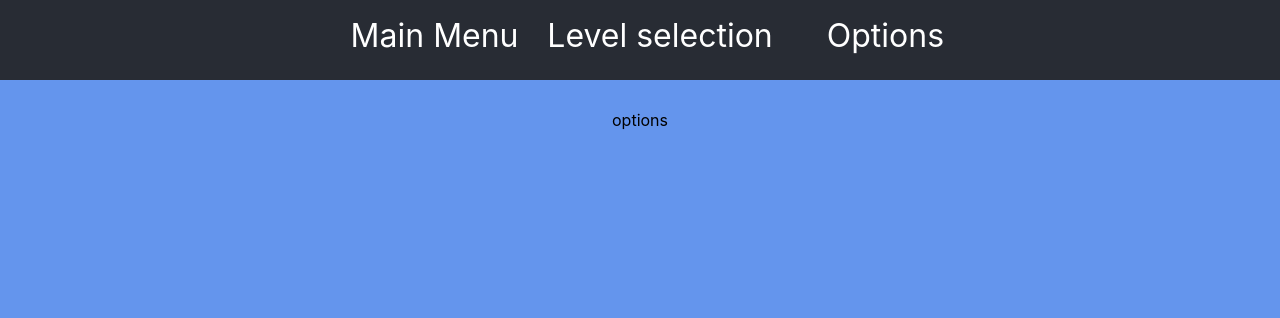
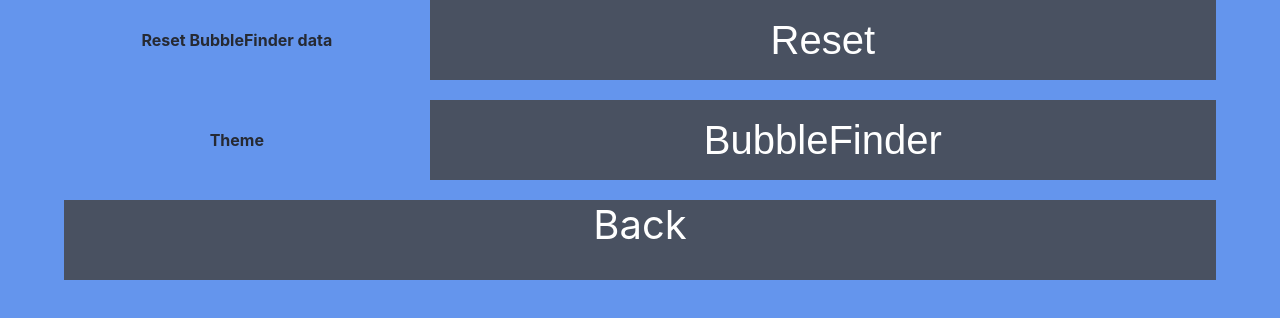
Before and after one commit to elizeumadeira/bubblefinder, a React (Create React App) app: page /options in a window 1280 px wide. Shown: the top 318 px of the page. Built offline with nearby package versions, Linux system fonts and the light colour scheme.

Commit message:
Options screen addedd

```diff
--- a/src/component/header/index.js
+++ /dev/null
@@ -1,23 +0,0 @@
-import React, { useState } from 'react';
-import { Link } from "react-router-dom";
-import './index.scss';
-
-export default (props) => {
-    return (
-        <>
-            <header className="App-header">
-                <ul>
-                    <li>
-                        <Link to="/">Main Menu</Link>
-                    </li>
-                    <li>
-                        <Link to="/level-selection">Level selection</Link>
-                    </li>
-                    <li>
-                        <Link to="/options">Options</Link>
-                    </li>
-                </ul>
-            </header>
-        </>
-    )
-}
--- a/src/component/header/index.scss
+++ /dev/null
@@ -1,22 +0,0 @@
-.App-header {
-    background-color: #282c34;
-    min-height: 10vh;
-    margin-bottom: 30px;
-
-    ul {
-        display: inline-grid;
-        grid-template-columns: repeat(3, 1fr);
-        align-items: center;
-        justify-content: center;
-
-        list-style: none;
-
-        li {
-            a {
-                color: #fff;
-                text-decoration: none;
-                font-size: 2em;
-            }
-        }
-    }
-}
--- a/src/configs/index.js
+++ b/src/configs/index.js
@@ -172,10 +172,14 @@
     localStorage.setItem(LOCAL_STORAGE_KEY, JSON.stringify(config_default));
 }
 
+function eraseLocalStorage(){
+    localStorage.setItem(LOCAL_STORAGE_KEY, '{}');
+}
+
 const colors = [
     "#66AA00", "#B82E2E", "#316395", "#994499", "#22AA99", "#AAAA11", "#6633CC", "#E67300",
     "#3366CC", "#DC3912", "#FF9900", "#109618", "#990099", "#3B3EAC", "#0099C6", "#DD4477",
     "#8B0707", "#329262", "#5574A6", "#3B3EAC"
 ];
 
-export { levels, colors, setLocalStorage };
+export { levels, colors, setLocalStorage, eraseLocalStorage };
--- a/src/configs/index.scss
+++ b/src/configs/index.scss
@@ -1,3 +1,5 @@
+$background-color-button: #495161;
+
 a {
     color: #fff;
     text-decoration: none;
@@ -12,16 +14,20 @@
     margin: 0 auto;
 }
 
-@mixin button-style {
+@mixin button-basic{
+    display: block;
     height: 80px;
-    background: #495161;
-    margin-bottom: 20px;
-    transition: box-shadow 0.3s ease-out, margin-top 0.3s ease-out, margin-left 0.3s ease-out;
     border: none;
     color: #fff;
     font-size: 2.5em;
     text-align: center;
+    background: $background-color-button;
+}
 
+@mixin button-style {
+    @include button-basic;
+    margin-bottom: 20px;
+    transition: box-shadow 0.3s ease-out, margin-top 0.3s ease-out, margin-left 0.3s ease-out;
     width: 100%;
 
     &:hover {
@@ -36,3 +42,27 @@
         height: 100%;
       }
 }
+
+.form{
+    width: 90%;
+    margin: 0 auto;
+    .campo{
+        display: grid;
+        grid-template-columns: 30% auto;
+        column-gap: 20px;
+        margin-bottom: 20px;
+
+        label{
+            align-self: center;
+            color: #262a33;
+            font-weight: bold;
+        }
+        button{
+            @include button-basic;
+        }
+        select{
+            appearance: none;
+            @include button-basic;
+        }
+    }
+}
--- a/src/routes/index.js
+++ b/src/routes/index.js
@@ -7,7 +7,6 @@
 import Options from '../screens/options';
 import Level from '../screens/level';
 import MainScreen from '../screens/main-screen';
-import Header from '../component/header';
 
 export default props =>
     <Switch>
@@ -15,11 +14,9 @@
             <MainScreen />
         </Route>
         <Route exact path="/options">
-            <Header />
             <Options />
         </Route>
         <Route exact path="/level-selection">
-            <Header />
             <LevelSelection />
         </Route>
 
--- a/src/screens/level-selection/index.js
+++ b/src/screens/level-selection/index.js
@@ -1,10 +1,12 @@
 import React from 'react';
+import { Link } from "react-router-dom";
 import { levels } from '../../configs';
 import CellLS from './cell-level-selection';
 import './index.scss';
 
 function LevelSelection() {
   return (
+    <>
       <div className="container-level-selection">
         {
           Object.entries(levels()).map(([key, entry]) =>
@@ -16,6 +18,11 @@
           )
         }
       </div>
+
+      <div className="button-container">
+        <Link className="button" to="/">Voltar</Link>
+      </div>
+    </>
   );
 }
 
--- a/src/screens/level/index.js
+++ b/src/screens/level/index.js
@@ -6,8 +6,6 @@
 import Modal from 'react-modal';
 
 import './index.scss';
-
-Modal.setAppElement("#root");
 
 function Level() {
     const { level } = useParams();
@@ -44,7 +42,6 @@
             var lv = {};
             lv[parseInt(level) + 1] = {};
             lv[parseInt(level) + 1] = { unlock: true };
-            console.log(lv);
             setLocalStorage(lv);
         }
     }, [nv]);
@@ -58,7 +55,7 @@
     }
 
     return (
-        <div className="App">
+        <>
             <div className="sub-header-level">
                 <div>Level: {level}</div>
                 <div>Tries: {tries}</div>
@@ -103,7 +100,7 @@
                 <div>My modal dialog.</div>
                 <button onClick={toggleIsWinModal}>Close modal</button>
             </Modal>
-        </div>
+        </>
     );
 }
 
--- a/src/screens/level/index.scss
+++ b/src/screens/level/index.scss
@@ -14,7 +14,7 @@
 .App {
     .button-container{
         @include button-container;
-        button {
+        button, a {
             @include button-style;
         }
     }
--- a/src/screens/options/index.js
+++ b/src/screens/options/index.js
@@ -1,10 +1,40 @@
-import React from 'react';
+import React, { useState, useEffect } from 'react';
+import { Link } from "react-router-dom";
+import { eraseLocalStorage } from '../../configs/index.js';
+import Modal from 'react-modal';
+import './index.scss';
 
 function Options() {
+  var [isResetConfirmOpen, toggleIsResetConfirmOpen] = useState(false);
+
   return (
-    <div className="App">
-    options
-    </div>
+    <>
+      <div className="form">
+        <div className="campo">
+          <label>Reset BubbleFinder data</label>
+          <button onClick={() => toggleIsResetConfirmOpen(true)}>Reset</button>
+        </div>
+        <div className="campo">
+          <label>Theme</label>
+          <select>
+            <option value="1">BubbleFinder</option>
+          </select>
+        </div>
+      </div>
+
+      <div className="button-container">
+        <Link className="button" to="/">Back</Link>
+      </div>
+
+      <Modal isOpen={isResetConfirmOpen} onRequestClose={toggleIsResetConfirmOpen} contentLabel="Confirm Reset">
+        <div>Are you sure you want to reset the BubbleFinder data?.</div>
+        <div>THIS ACTION CANNOT BE UNDONE!!.</div>
+        <div className="button-container">
+          <button onClick={() => {toggleIsResetConfirmOpen(false); eraseLocalStorage();}}>Reset</button>
+          <button onClick={() => toggleIsResetConfirmOpen(false)}>Cancel</button>
+        </div>
+      </Modal>
+    </>
   );
 }
 
```
Also changed, not shown: src/screens/options/index.scss (added). Lines whose indentation alone changed are shown as unchanged.
